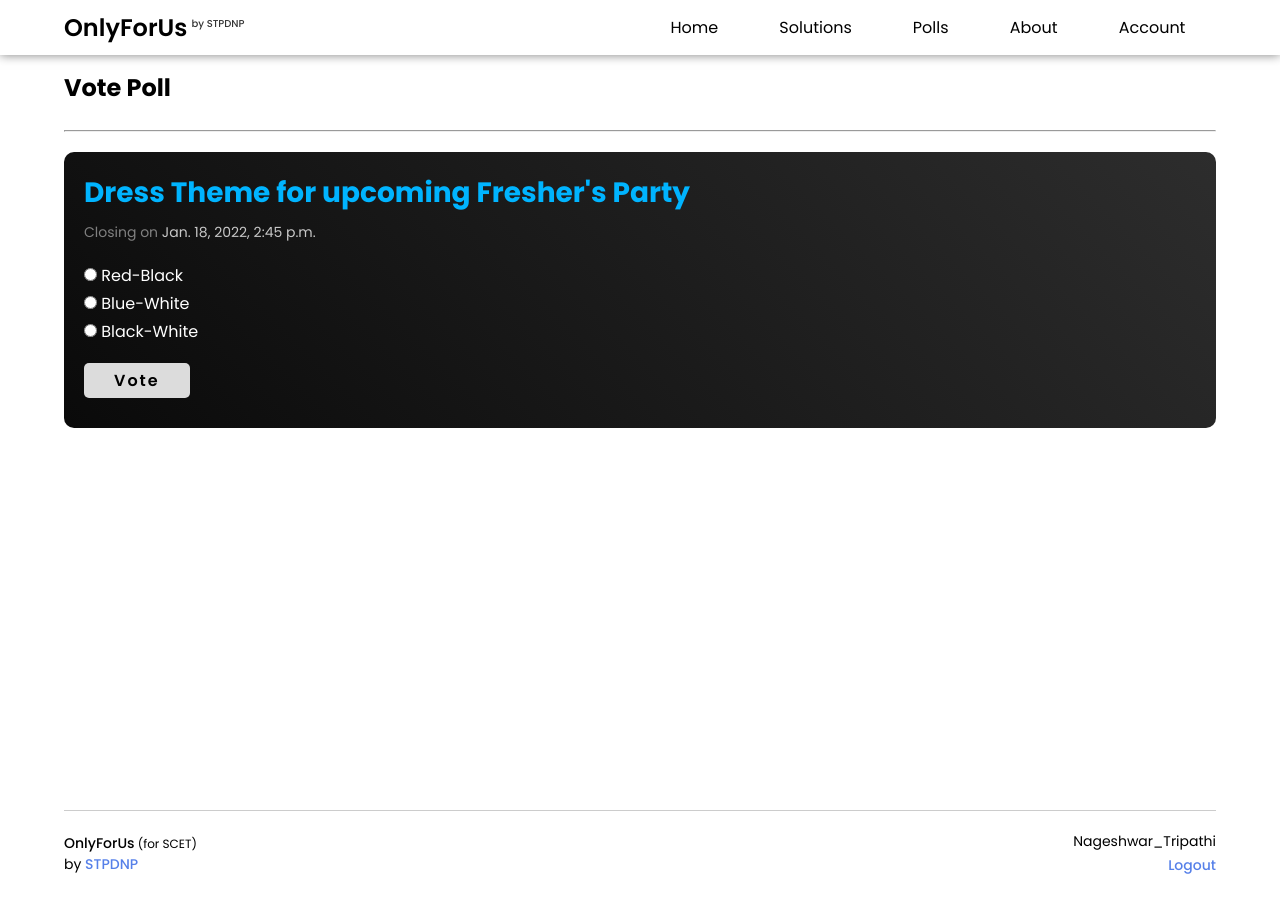
After one commit to ShashankShishodia21/only-for-us, a Django app: template main/templates/main/poll_voting.html in a window 1280 px wide. The commit adds this page. Run offline with Django 4.2, Linux system fonts and the light colour scheme; the template is opened without the code that fills it: values that come from a table or form of the project are taken from there, others are empty; data comes from the database, SQL or seed files in the repository; both versions use the stored data as it was after the commit.

Commit message:
created polling system -overDay

```diff
--- a/main/models.py
+++ b/main/models.py
@@ -10,6 +10,7 @@ class Students(models.Model):
 	datetime = models.DateTimeField()
 	password = models.CharField(max_length=255)
 	course_year = models.CharField(max_length=255)
+	admin = models.BooleanField(default=False)
 
 	def __str__(self):
 		return self.username
@@ -76,7 +77,7 @@ class Polls(models.Model):
 	author = models.CharField(max_length=255) # from admin data model
 
 	def __str__(self):
-		return f"({self.poll_topic})"
+		return f"{self.poll_topic}"
 
 class PollSubmitted(models.Model):
 	poll_id = models.CharField(max_length=255)
@@ -86,7 +87,7 @@ class PollSubmitted(models.Model):
 	datetime = models.DateTimeField()
 
 	def __str__(self):
-		return f"{self.username} => {self.poll_topic}"
+		return f"{self.username} => {self.poll_topic} => {self.option_selected}"
 
 class ContactQueries(models.Model):
 	name = models.CharField(max_length=255)
--- a/main/templates/main/about.html
+++ b/main/templates/main/about.html
@@ -17,7 +17,6 @@
         <div class="about_container flex">
             <div class="left flex">
                 <img src="{% static 'main/images/cover-space.jpg' %}" alt="My image">
-
             </div>
             <div class="right flex">
             <h1>
@@ -25,16 +24,11 @@
                 <br><br>
                 <small>Powered by <a href="http://stpdnp.atwebpages.com">STP Development and Production</a></small>
                 <a href="/terms/" style="text-decoration:none; font-size: 12px; color: #5680E9;">Term and Conditions</a>
-
             </h1>
             </div>
         </div>
-
     </section>
-
-
      {% include 'main/footer.html' %}
-
      <style type="text/css">
          .flex{
              display: flex;
--- a/main/templates/main/navbar.html
+++ b/main/templates/main/navbar.html
@@ -10,7 +10,7 @@
 			<ul class="nav-menu">
 				<li><a href="/home/" class="nav-item" title="Home">Home</a></li>
 				<li><a href="/choose-semester/" class="nav-item" title="Tutorial Solutions">Solutions</a></li>
-				<li><a href="" class="nav-item" title="Voting Polls">Polls</a></li>
+				<li><a href="/polls/" class="nav-item" title="Voting Polls">Polls</a></li>
 				<li><a href="/about/" class="nav-item" title="About OnlyForUs">About</a></li>
 				<li><a href="/my-account/" class="nav-item" title="My Account">Account</a></li>
 			</ul>
@@ -23,7 +23,7 @@
 	<br>
 	<li><a href="/choose-semester/" class="nav-mobile-item" title="Tutorial Solutions">Solutions</a></li>
 	<br>
-	<li><a href="" class="nav-mobile-item" title="Voting Polls">Polls</a></li>
+	<li><a href="/polls/" class="nav-mobile-item" title="Voting Polls">Polls</a></li>
 	<br>
 	<li><a href="/about/" class="nav-mobile-item" title="About OnlyForUs">About</a></li>
 	<br>
--- /dev/null
+++ b/main/templates/main/poll_voting.html
@@ -0,0 +1,85 @@
+{% extends 'main/base.html' %}
+{% load static %}
+{% block head %}
+{% endblock %}
+{% block title %}{{poll_to_vote.poll_topic}} | OnlyForUs{% endblock %}
+{% block body %}
+    {% include 'main/navbar.html' %}<br><br>
+    <section class="container">
+        <h1>Vote Poll</h1>
+        <br><hr>
+        <div class="poll-vote-container">
+            <h3 class="poll-topic-header">{{poll_to_vote.poll_topic}}</h3>
+            <p class="closing-date">Closing on <span>{{poll_to_vote.end_datetime}}</span></p>
+            <form class="poll-vote-form" action="/poll-voting/{{poll_to_vote.id}}/{{poll_to_vote.poll_topic}}/" method="POST">
+                {% csrf_token %}
+                <input type="radio" name="poll_choice" id="{{poll_to_vote.option_1}}" value="{{poll_to_vote.option_1}}" required>
+                <label for="{{poll_to_vote.option_1}}">{{poll_to_vote.option_1}}</label><br>
+                <input type="radio" name="poll_choice" id="{{poll_to_vote.option_2}}" value="{{poll_to_vote.option_2}}" required>
+                <label for="{{poll_to_vote.option_2}}">{{poll_to_vote.option_2}}</label><br>
+                {% if poll_to_vote.option_3 != "" %}
+                <input type="radio" name="poll_choice" id="{{poll_to_vote.option_3}}" value="{{poll_to_vote.option_3}}" required>
+                <label for="{{poll_to_vote.option_3}}">{{poll_to_vote.option_3}}</label><br>
+                {% endif %}
+                {% if poll_to_vote.option_4 != "" %}
+                <input type="radio" name="poll_choice" id="{{poll_to_vote.option_4}}" value="{{poll_to_vote.option_4}}" required>
+                <label for="{{poll_to_vote.option_4}}">{{poll_to_vote.option_4}}</label><br>
+                {% endif %}
+                <input type="submit" class="submit-btn" value="Vote">
+            </form>
+        </div>
+
+    </section>
+    {% include 'main/footer.html' %}
+    <style type="text/css">
+        .container{
+            width: 90%;
+            min-height: 90vh;
+            margin: auto;
+            margin-top: 20px;
+        }
+        .poll-vote-container{
+            margin: 20px 0px;
+            padding: 20px;
+            border-radius: 10px;
+            background: linear-gradient(45deg, rgb(10,10,10), rgb(45,45,45));
+            color: white;
+        }
+        .poll-topic-header{
+            font-size: 28px;
+            margin-bottom: 8px;
+            color: rgba(0,180,255);
+        }
+        .closing-date{
+            font-size: 14px;
+            margin-bottom: 20px;
+            color: gray;
+        }
+        .closing-date span{
+            color: rgb(200,200,200);
+            font-size: 14px;
+
+        }
+        .poll-vote-form input{
+            margin-bottom: 10px;
+            letter-spacing: 2px;
+        }
+        .submit-btn{
+            padding: 5px 30px;
+            margin-top: 16px;
+            border: none;
+            background: rgb(220,220,220);
+            border-radius: 5px;
+            cursor: pointer;
+            font-size: 16px;
+            font-family: 'Poppins';
+            font-weight: 600;
+        }
+        @media(max-width: 450px){
+            .poll-topic-header{
+                font-size: 24px;
+            }
+        }
+
+    </style>
+{% endblock %}
--- a/main/urls.py
+++ b/main/urls.py
@@ -13,7 +13,9 @@ urlpatterns = [
     path('choose-semester/', views.semesters),
     path('choose-subject/<semester>/', views.subjects),
     path('tutorials/<subject>/', views.tutorials),
+    path('polls/', views.polls),
     path('my-account/', views.my_account),
     path('terms/', views.terms),
+    path('poll-voting/<poll_id>/<poll_topic>/', views.poll_voting),
 
 ]+ static(settings.MEDIA_URL, document_root=settings.MEDIA_ROOT)
```
Also changed, not shown: main/templates/main/account.html (+0 -20 lines), main/templates/main/base.html (+1 -8 lines), main/templates/main/home.html (+0 -60 lines), main/templates/main/polls.html (added, +101 -0 lines), main/views.py (+100 -1 lines), db.sqlite3, main/migrations/0006_polls_poll_slug.py (added), main/migrations/0007_remove_polls_poll_slug.py (added), main/migrations/0008_students_admin.py (added).
